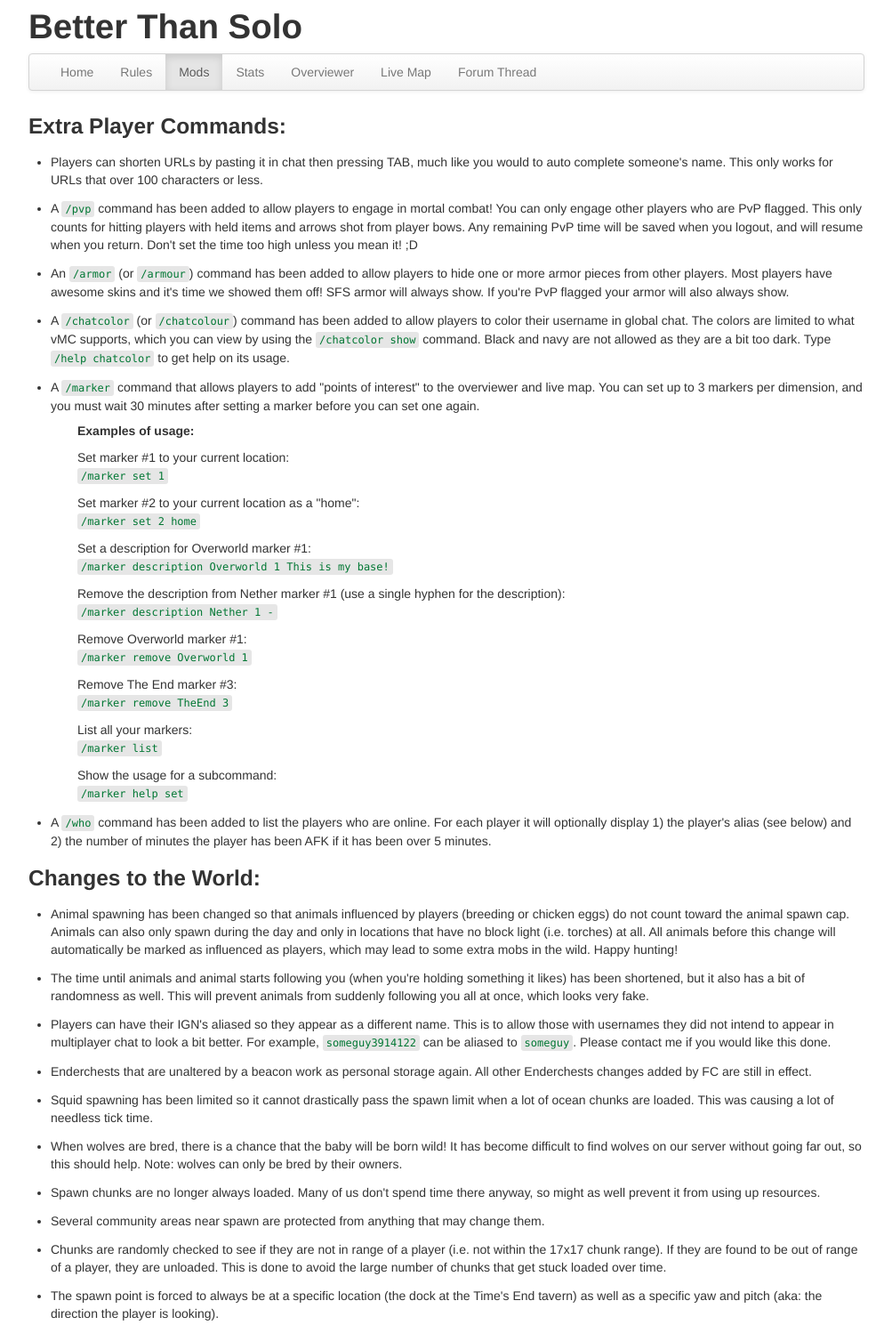
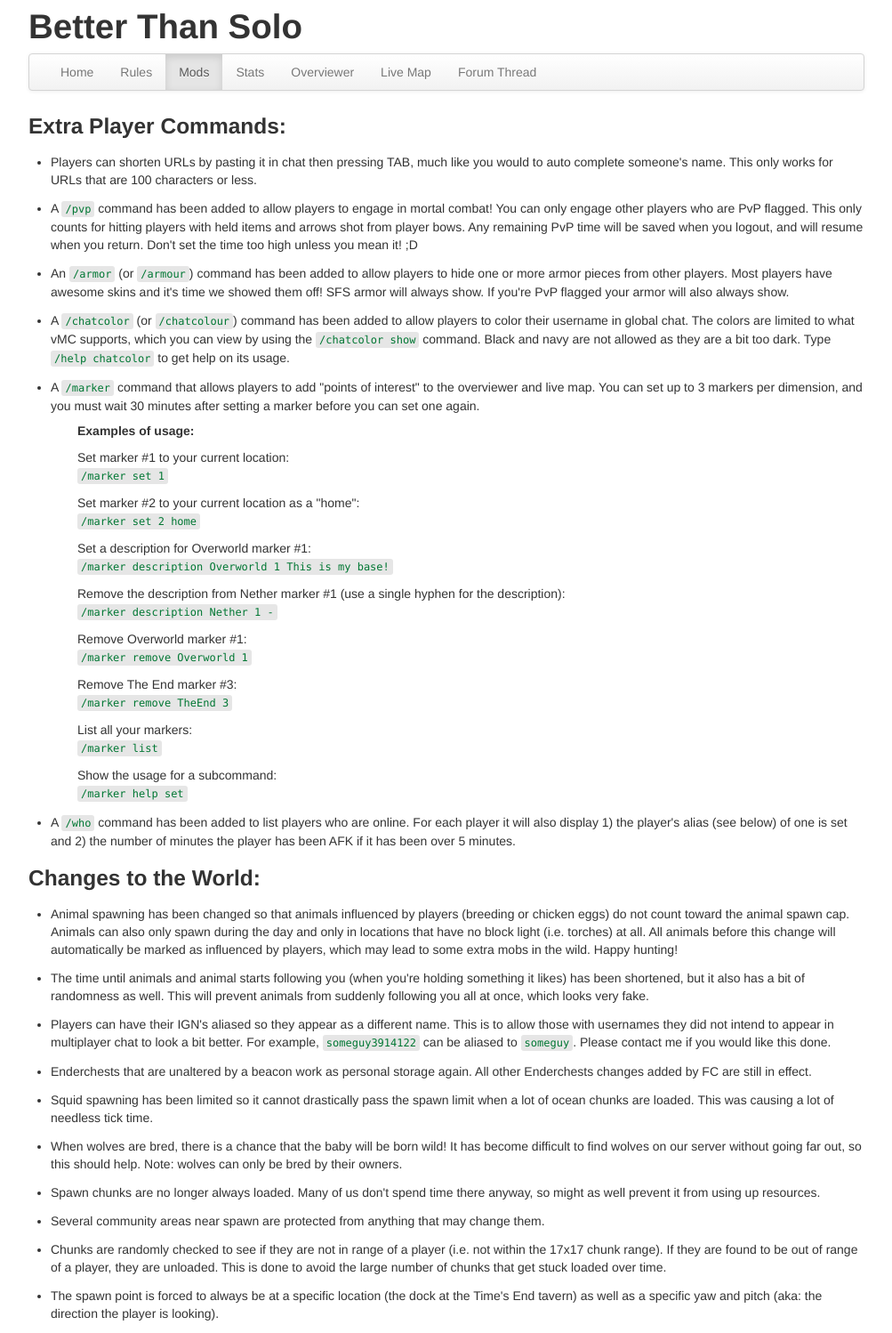
Before and after one commit to btwmodsbiz/betterthansolo, a Jekyll site: the page built from mods.html, in a window 1280 px wide. Shown: the whole page at 89% size, without its empty margins (138-1141 px from the left). Built offline with Jekyll 4.4.1, drawn with Linux system fonts in a browser that asks for light colours.

Commit message:
Fixes to mods.html

```diff
--- a/mods.html
+++ b/mods.html
@@ -8,7 +8,7 @@ activepage: mods
 
 <ul class="padded">
     <li>Players can shorten URLs by pasting it in chat then pressing TAB, much like you would to
-    auto complete someone's name. This only works for URLs that over 100 characters or less.</li>
+    auto complete someone's name. This only works for URLs that are 100 characters or less.</li>
 
     <li>A <code>/pvp</code> command has been added to allow players to engage in mortal combat!
         You can only engage other players who are PvP flagged.
@@ -58,9 +58,9 @@ activepage: mods
         </div>
     </li>
 
-    <li>A <code>/who</code> command has been added to list the players who are online.
-    For each player it will optionally display 1) the player's alias (see below) and 2) the
-    number of minutes the player has been AFK if it has been over 5 minutes.</li>
+    <li>A <code>/who</code> command has been added to list players who are online.
+    For each player it will also display 1) the player's alias (see below) of one is set
+    and 2) the number of minutes the player has been AFK if it has been over 5 minutes.</li>
 </ul>
 
 <h3>Changes to the World:</h3>
@@ -69,7 +69,7 @@ activepage: mods
     <li>Animal spawning has been changed so that animals influenced by players (breeding or chicken eggs)
     do not count toward the animal spawn cap. Animals can also only spawn during the day and only in locations
     that have no block light (i.e. torches) at all. All animals before this change will automatically be marked
-    as influenced as players, which may lead to some extra mobs in the wild. Happy hunting!</li>
+    as influenced by players, which may lead to some extra mobs in the wild. Happy hunting!</li>
 
     <li>The time until animals and animal starts following you (when you're holding something it likes) has been
     shortened, but it also has a bit of randomness as well. This will prevent animals from suddenly following you
```
